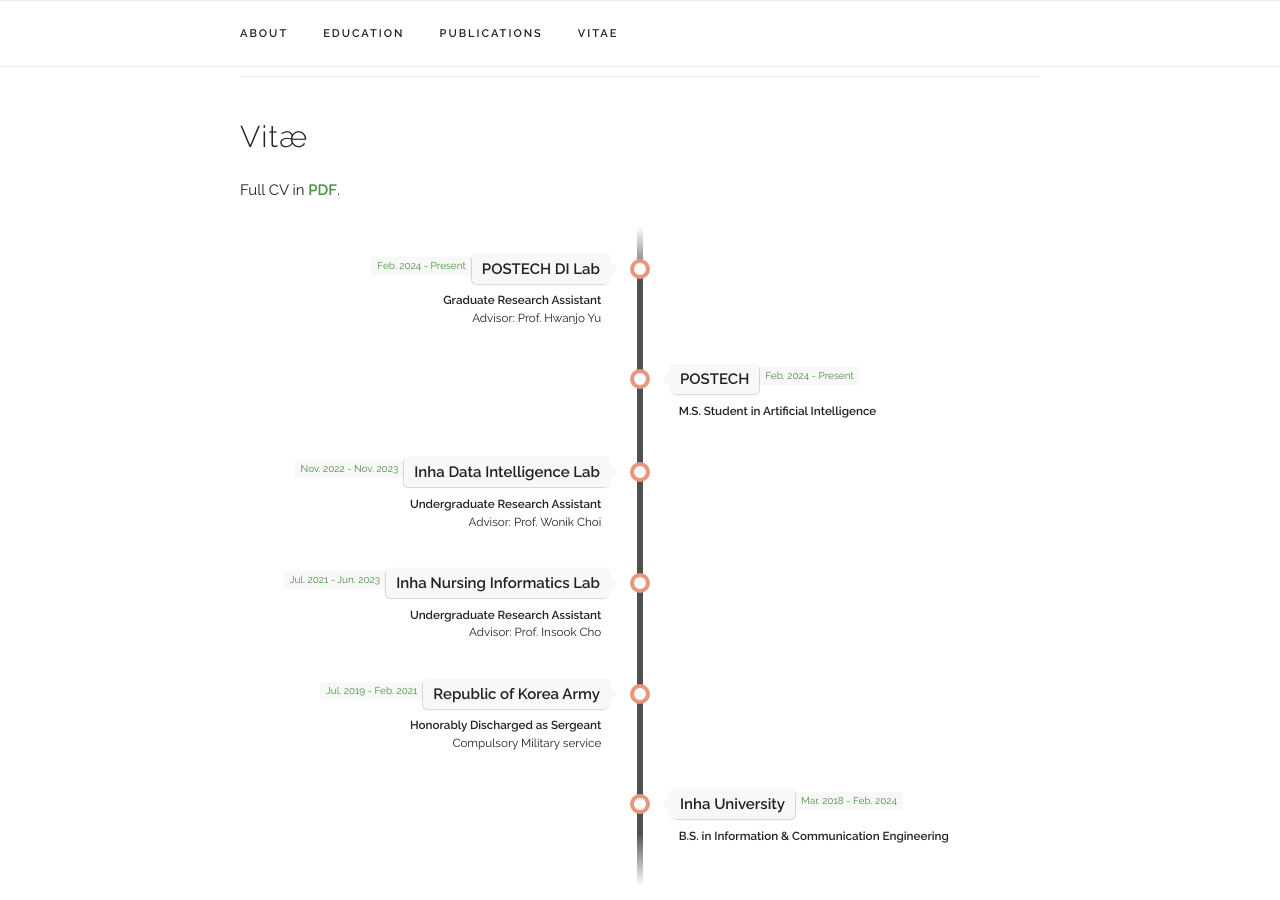
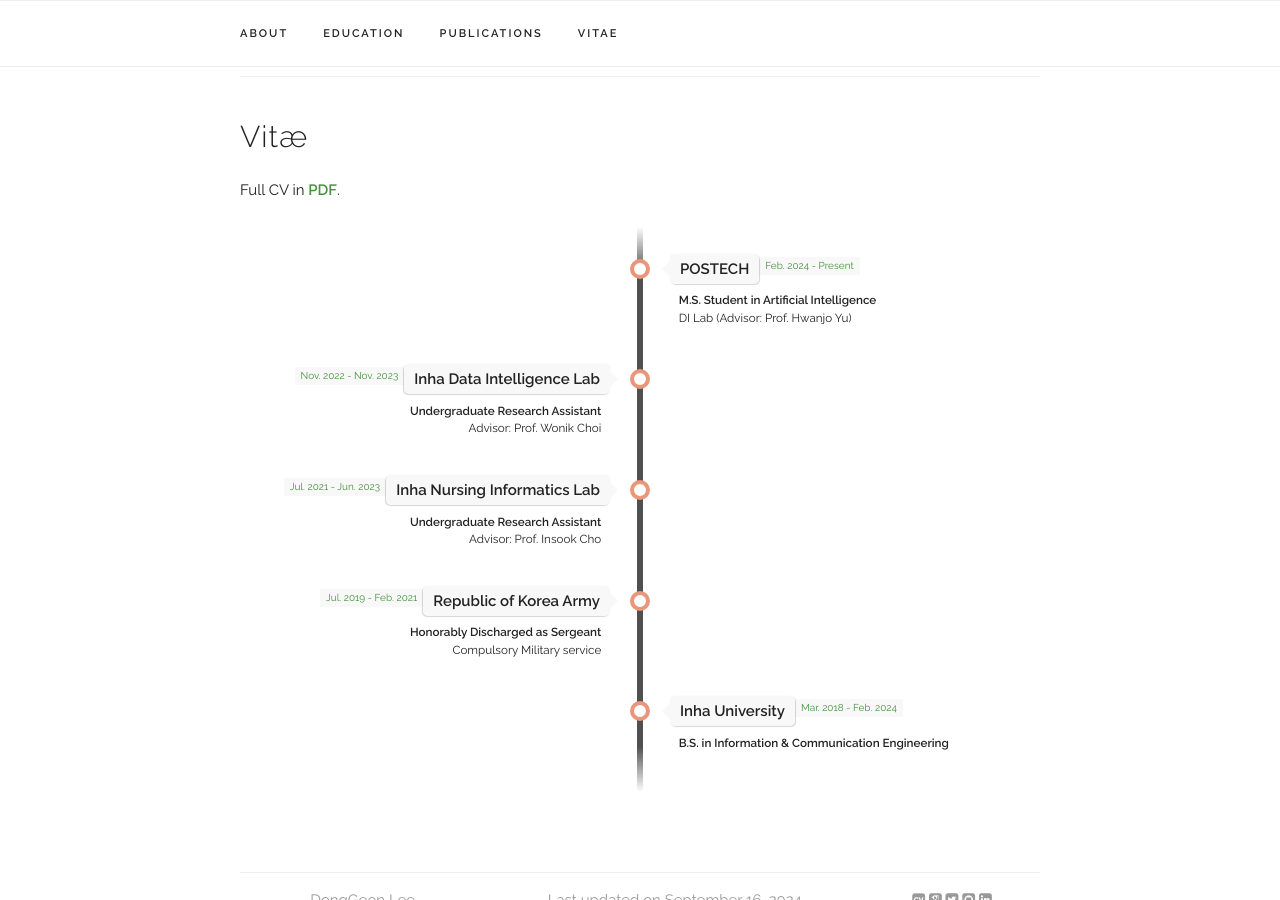
Before and after one commit to donggeon/donggeon.github.io, a Jekyll site: the page built from index.html, in a window 1280 px wide and 900 px high, scrolled down 2219 px. Built offline with Jekyll 4.4.1, drawn with Linux system fonts in a browser that asks for light colours; some web fonts are replaced.

Commit message:
Update experience.yaml

```diff
--- a/_data/experience.yaml
+++ b/_data/experience.yaml
@@ -1,13 +1,8 @@
 experiences:
-  - place: "POSTECH DI Lab"
-    time: "Feb. 2024 - Present"
-    title: "Graduate Research Assistant"
-    subtitle: "Advisor: Prof. Hwanjo Yu"
-    category: "work"
-
   - place: "POSTECH"
     time: "Feb. 2024 - Present"
     title: "M.S. Student in Artificial Intelligence"
+    subtitle: "DI Lab (Advisor: Prof. Hwanjo Yu)"
     category: "school"
 
   # - place: "HyperEZ Inc."
```
